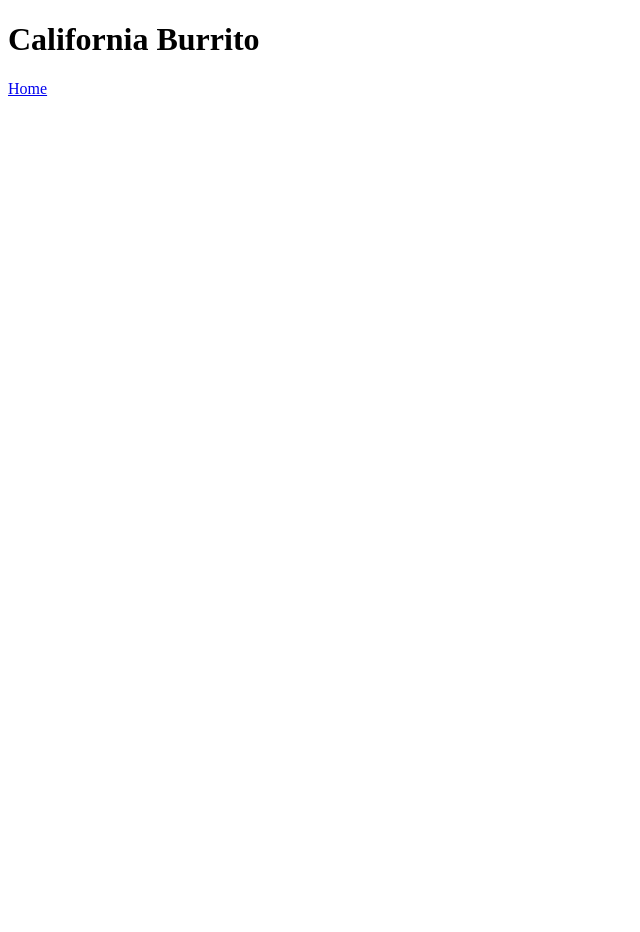
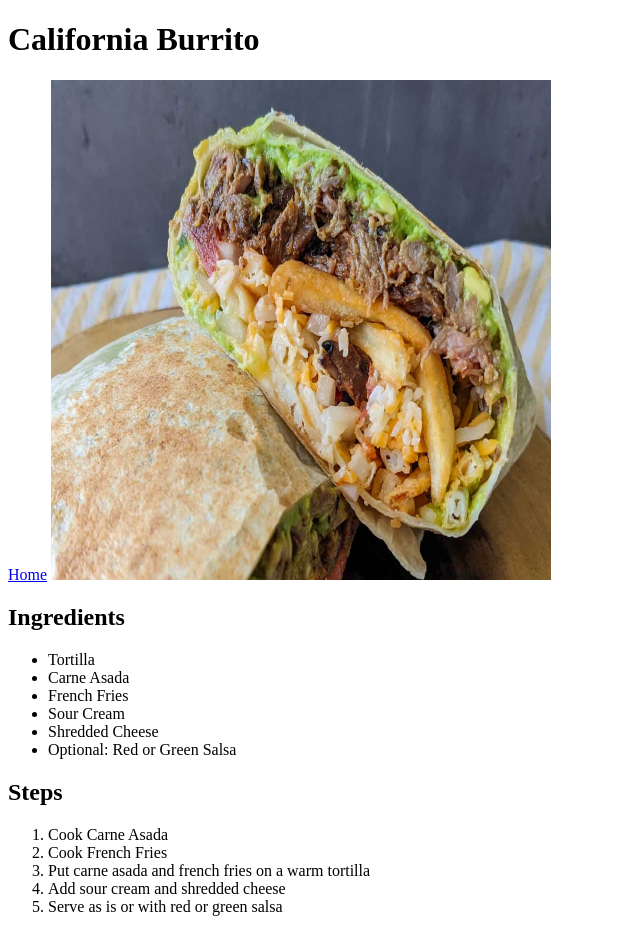
Before and after one commit to BraxtonTillman/odin-recipes, a plain HTML site: page recipes/california_burrito.html in a window 1280 px wide. Shown: the whole page, without its empty margins (0-640 px from the left). Before the commit the page ends 800 px from the top, so only its background shows below. Drawn offline with Linux system fonts and the light colour scheme.

Commit message:
Add content to recipe page

```diff
--- a/recipes/california_burrito.html
+++ b/recipes/california_burrito.html
@@ -7,6 +7,32 @@
 </head>
 <body>
     <h1>California Burrito</h1>
+
     <a href="../index.html">Home</a>
+
+    <break></break>
+
+    <img src="./images/california_burrito.jpg" alt="A California Burrito" height="500" width="500">
+
+    <h2>Ingredients</h2>
+    <ul>
+        <li>Tortilla</li>
+        <li>Carne Asada</li>
+        <li>French Fries</li>
+        <li>Sour Cream</li>
+        <li>Shredded Cheese</li>
+        <li> Optional: Red or Green Salsa</li>
+    </ul>
+
+    <h2>Steps</h2>
+    <ol>
+        <li>Cook Carne Asada</li>
+        <li>Cook French Fries</li>
+        <li>Put carne asada and french fries on a warm tortilla</li>
+        <li>Add sour cream and shredded cheese</li>
+        <li>Serve as is or with red or green salsa</li>
+    </ol>
+
+
 </body>
 </html>
```
Also changed, not shown: recipes/images/california_burrito.jpg (added), 1 other file.
